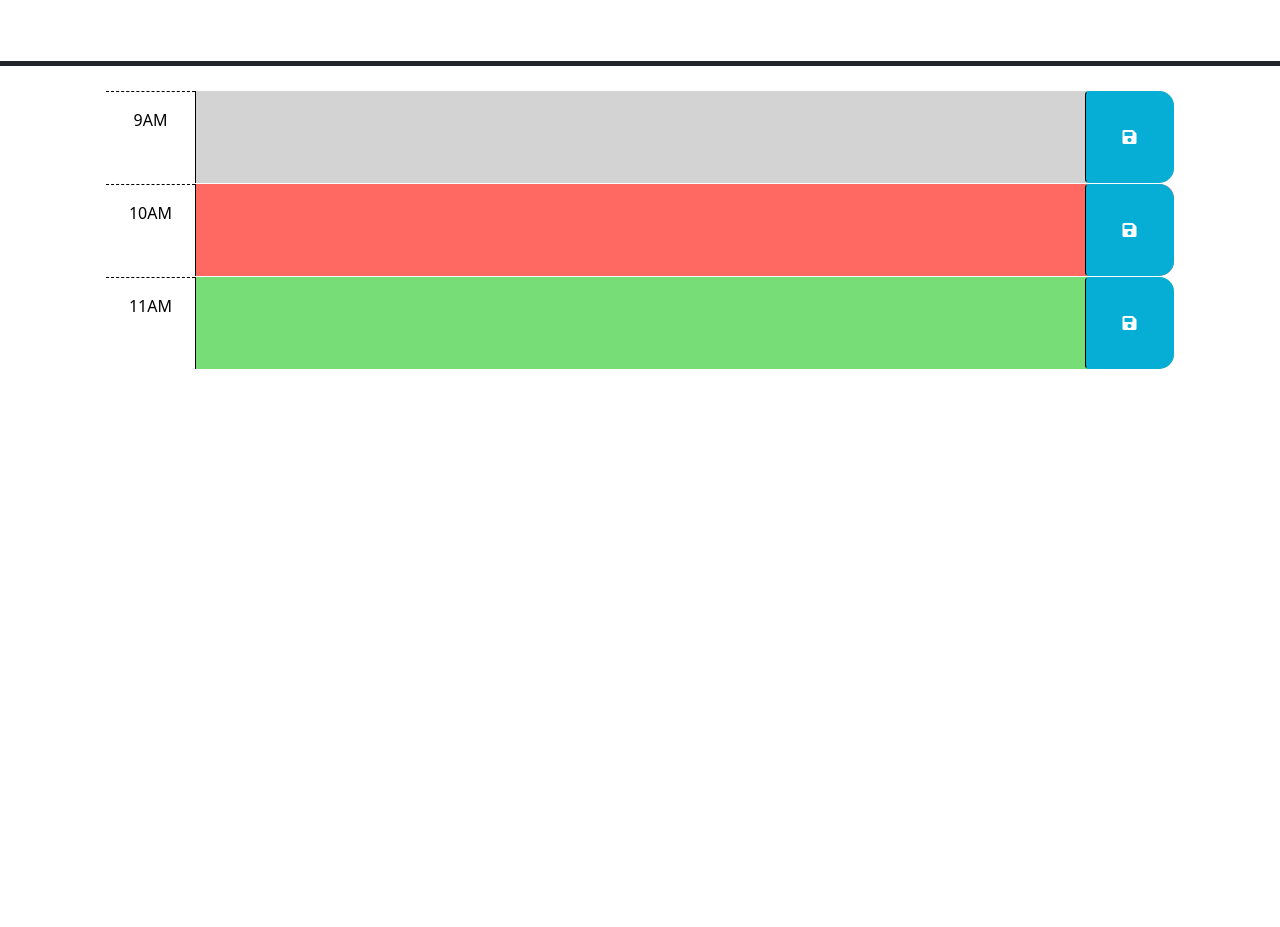
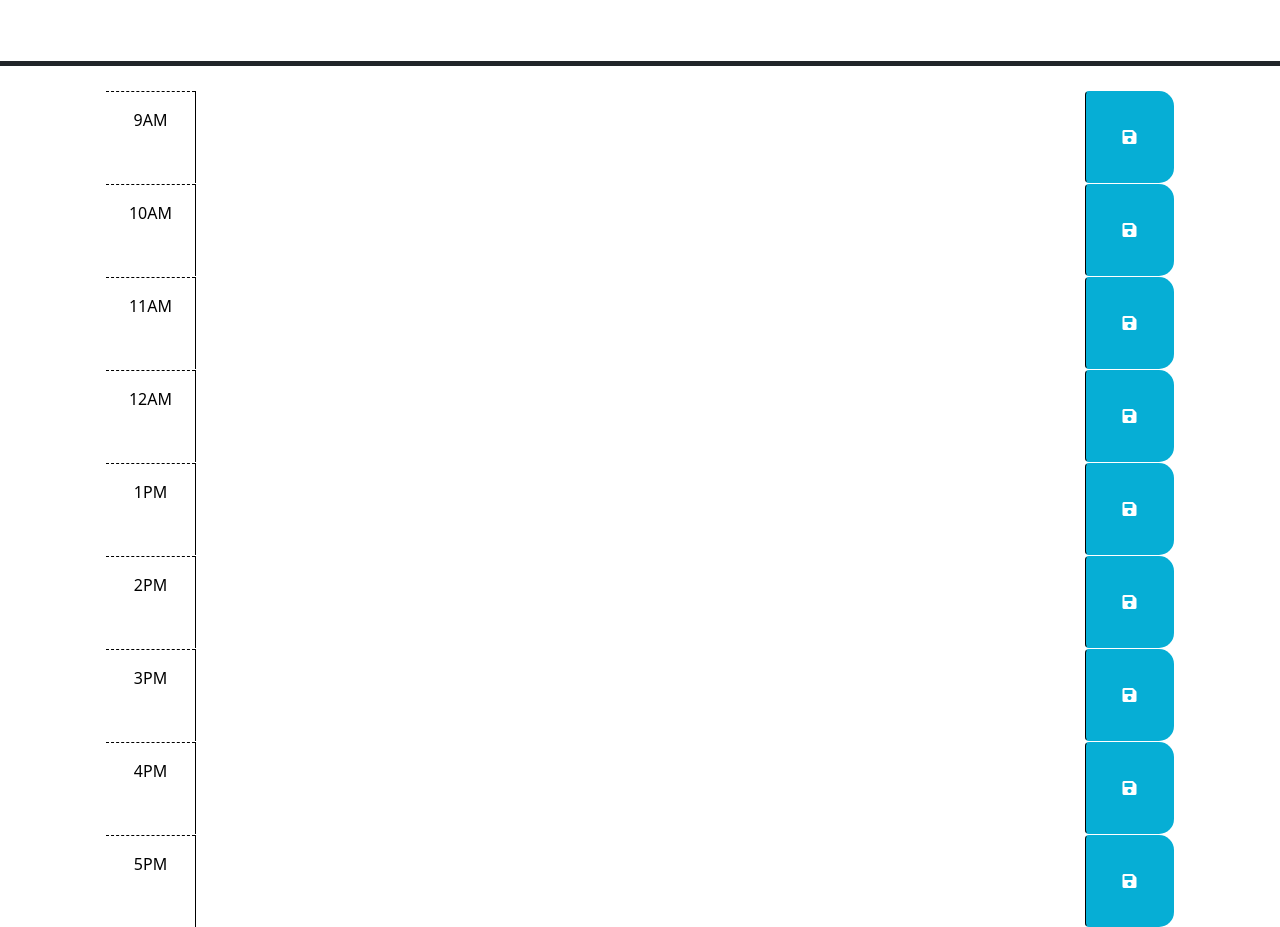
Before and after one commit to HotBarbeque/C5-Planner-KC, a plain HTML site: page index.html in a window 1280 px wide. Shown: the part 166-1093 px from the top of the page. Before the commit the page ends 800 px from the top, so only its background shows below. Drawn offline with nearby package versions, Linux system fonts and the light colour scheme; files that its build step writes are made by us from their sources.

Commit message:
Updated HTML to prepare for JS Coding

```diff
--- a/index.html
+++ b/index.html
@@ -18,7 +18,7 @@
       href="https://fonts.googleapis.com/css?family=Open+Sans&display=swap"
       rel="stylesheet"
     />
-    <link rel="stylesheet" href="style.css" />
+    <link rel="stylesheet" href="./assets/style.css" />
     <title>Work Day Scheduler</title>
   </head>
 
@@ -29,18 +29,8 @@
       <p id="currentDay" class="lead"></p>
     </header>
     <div class="container-lg px-5">
-      <!-- Use class for "past", "present", and "future" to apply styles to the
-        time-block divs accordingly. The javascript will need to do this by
-        adding/removing these classes on each div by comparing the hour in the
-        id to the current hour. The html provided below is meant to be an example
-        demonstrating how the css provided can be leveraged to create the
-        desired layout and colors. The html below should be removed or updated
-        in the finished product. Remember to delete this comment once the
-        code is implemented.
-        -->
 
-      <!-- Example of a past time block. The "past" class adds a gray background color. -->
-      <div id="hour-9" class="row time-block past">
+      <div id="hour-9" class="row time-block 9">
         <div class="col-2 col-md-1 hour text-center py-3">9AM</div>
         <textarea class="col-8 col-md-10 description" rows="3"> </textarea>
         <button class="btn saveBtn col-2 col-md-1" aria-label="save">
@@ -48,8 +38,7 @@
         </button>
       </div>
 
-      <!-- Example of a a present time block. The "present" class adds a red background color. -->
-      <div id="hour-10" class="row time-block present">
+      <div id="hour-10" class="row time-block 10">
         <div class="col-2 col-md-1 hour text-center py-3">10AM</div>
         <textarea class="col-8 col-md-10 description" rows="3"> </textarea>
         <button class="btn saveBtn col-2 col-md-1" aria-label="save">
@@ -57,9 +46,56 @@
         </button>
       </div>
 
-      <!-- Example of a future time block. The "future" class adds a green background color. -->
-      <div id="hour-11" class="row time-block future">
+      <div id="hour-11" class="row time-block 11">
         <div class="col-2 col-md-1 hour text-center py-3">11AM</div>
+        <textarea class="col-8 col-md-10 description" rows="3"> </textarea>
+        <button class="btn saveBtn col-2 col-md-1" aria-label="save">
+          <i class="fas fa-save" aria-hidden="true"></i>
+        </button>
+      </div>
+
+      <div id="hour-12" class="row time-block 12">
+        <div class="col-2 col-md-1 hour text-center py-3">12AM</div>
+        <textarea class="col-8 col-md-10 description" rows="3"> </textarea>
+        <button class="btn saveBtn col-2 col-md-1" aria-label="save">
+          <i class="fas fa-save" aria-hidden="true"></i>
+        </button>
+      </div>
+
+      <div id="hour-13" class="row time-block 13">
+        <div class="col-2 col-md-1 hour text-center py-3">1PM</div>
+        <textarea class="col-8 col-md-10 description" rows="3"> </textarea>
+        <button class="btn saveBtn col-2 col-md-1" aria-label="save">
+          <i class="fas fa-save" aria-hidden="true"></i>
+        </button>
+      </div>
+
+      <div id="hour-14" class="row time-block 14">
+        <div class="col-2 col-md-1 hour text-center py-3">2PM</div>
+        <textarea class="col-8 col-md-10 description" rows="3"> </textarea>
+        <button class="btn saveBtn col-2 col-md-1" aria-label="save">
+          <i class="fas fa-save" aria-hidden="true"></i>
+        </button>
+      </div>
+
+      <div id="hour-15" class="row time-block 15">
+        <div class="col-2 col-md-1 hour text-center py-3">3PM</div>
+        <textarea class="col-8 col-md-10 description" rows="3"> </textarea>
+        <button class="btn saveBtn col-2 col-md-1" aria-label="save">
+          <i class="fas fa-save" aria-hidden="true"></i>
+        </button>
+      </div>
+
+      <div id="hour-16" class="row time-block 16">
+        <div class="col-2 col-md-1 hour text-center py-3">4PM</div>
+        <textarea class="col-8 col-md-10 description" rows="3"> </textarea>
+        <button class="btn saveBtn col-2 col-md-1" aria-label="save">
+          <i class="fas fa-save" aria-hidden="true"></i>
+        </button>
+      </div>
+
+      <div id="hour-17" class="row time-block 17">
+        <div class="col-2 col-md-1 hour text-center py-3">5PM</div>
         <textarea class="col-8 col-md-10 description" rows="3"> </textarea>
         <button class="btn saveBtn col-2 col-md-1" aria-label="save">
           <i class="fas fa-save" aria-hidden="true"></i>
@@ -73,6 +109,6 @@
       crossorigin="anonymous"
     ></script>
 
-    <script src="script.js"></script>
+    <script src="/assets/script.js"></script>
   </body>
 </html>
```
